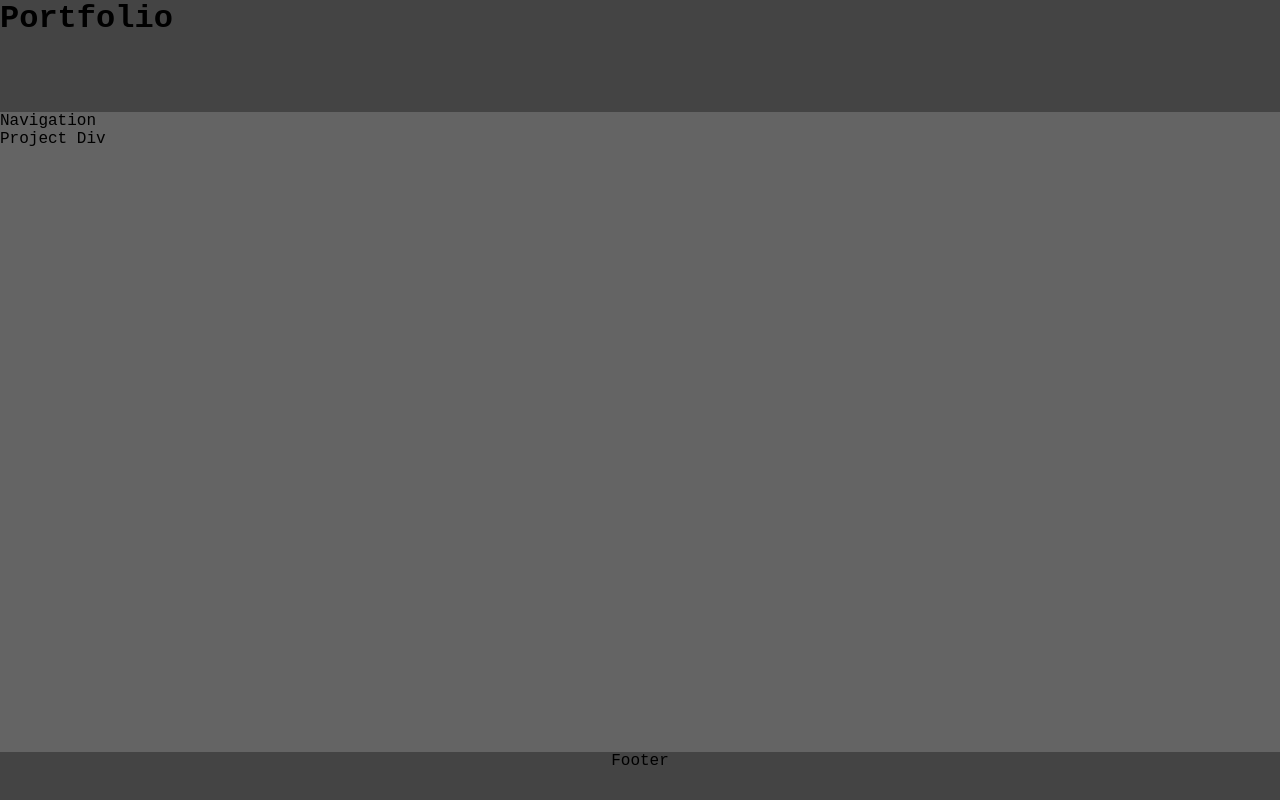
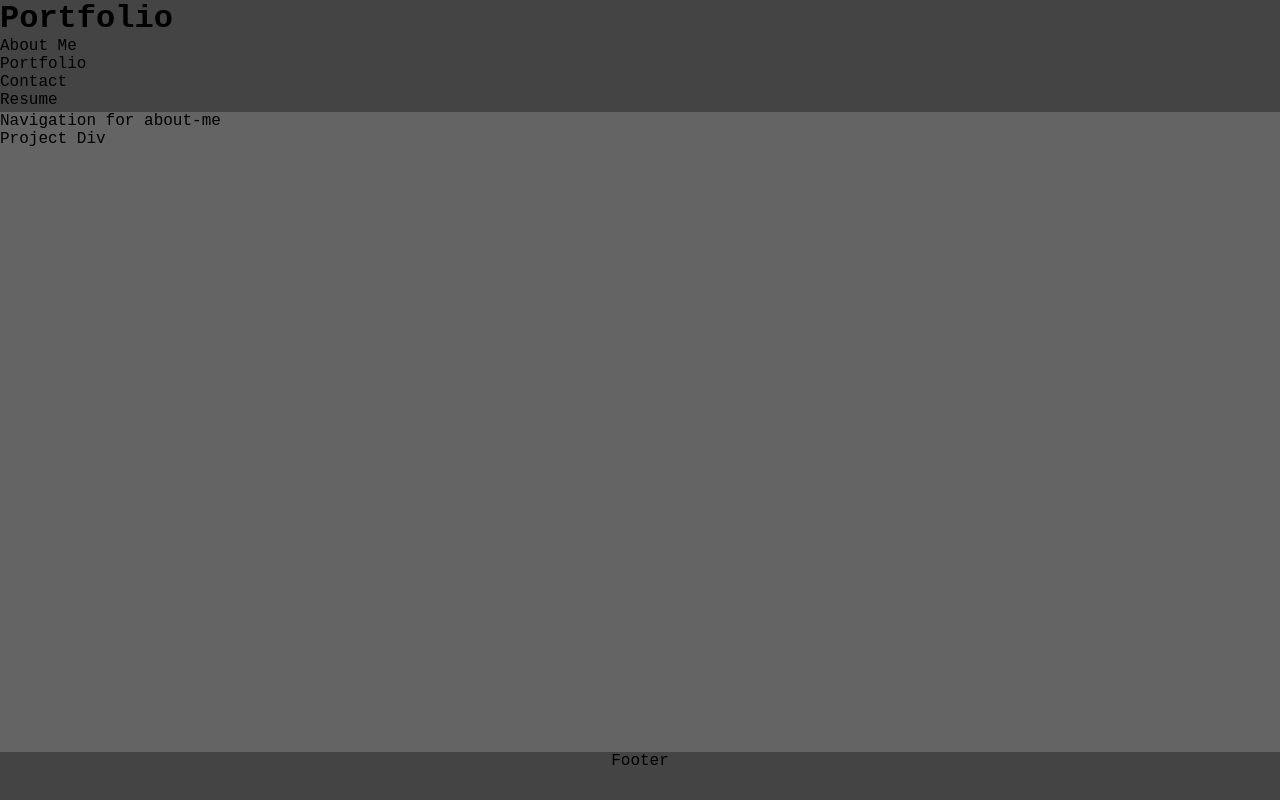
Before and after one commit to tannerkothlow/react-portfolio, a React (Create React App) app: page / in a window 1280 px wide. Built offline with nearby package versions, Linux system fonts and the light colour scheme.

Commit message:
added click handlers to header links

```diff
--- a/src/components/Header.js
+++ b/src/components/Header.js
@@ -3,12 +3,28 @@ import Navigation from './Navigation';
 import Footer from './Footer';
 
 function Header(props) {
+    const displayStates = ['about-me', 'portfolio', 'contact', 'resume'];
+
+    const display = displayStates[0];
+
+    const changeState = (e) => {
+        // const headerElID = this.id;
+        e.preventDefault();
+        display = e.target.id;
+    }
+
     return (
         <div className='app-header'>
             <div className='header-block'>
             <h1>Portfolio</h1>
+            <ul>
+                <li id='about-me' onClick={changeState}>About Me</li>
+                <li id='portfolio' onClick={changeState}v>Portfolio</li>
+                <li id='contact' onClick={changeState}>Contact</li>
+                <li id='resume' onClick={changeState}>Resume</li>
+            </ul>
             </div>
-            <Navigation />
+            <Navigation display={display}/>
             <Footer />
         </div>
     )
--- a/src/components/Navigation.js
+++ b/src/components/Navigation.js
@@ -4,7 +4,7 @@ import Project from './Project';
 function Navigation(props) {
     return (
         <div className='app-navigator'>
-            <p>Navigation</p>
+            <p>Navigation for {props.display}</p>
             <Project />
         </div>
     )
```
